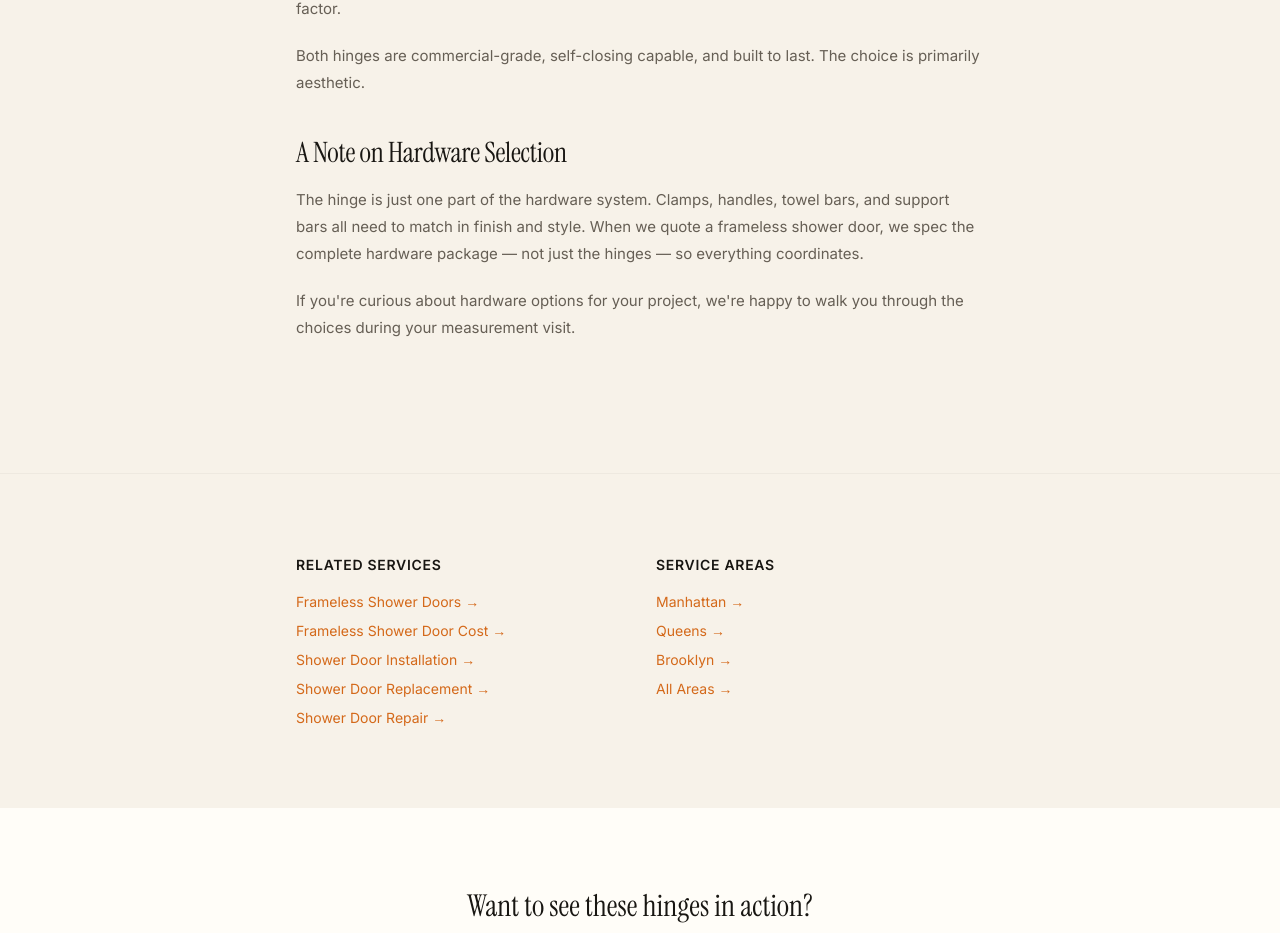
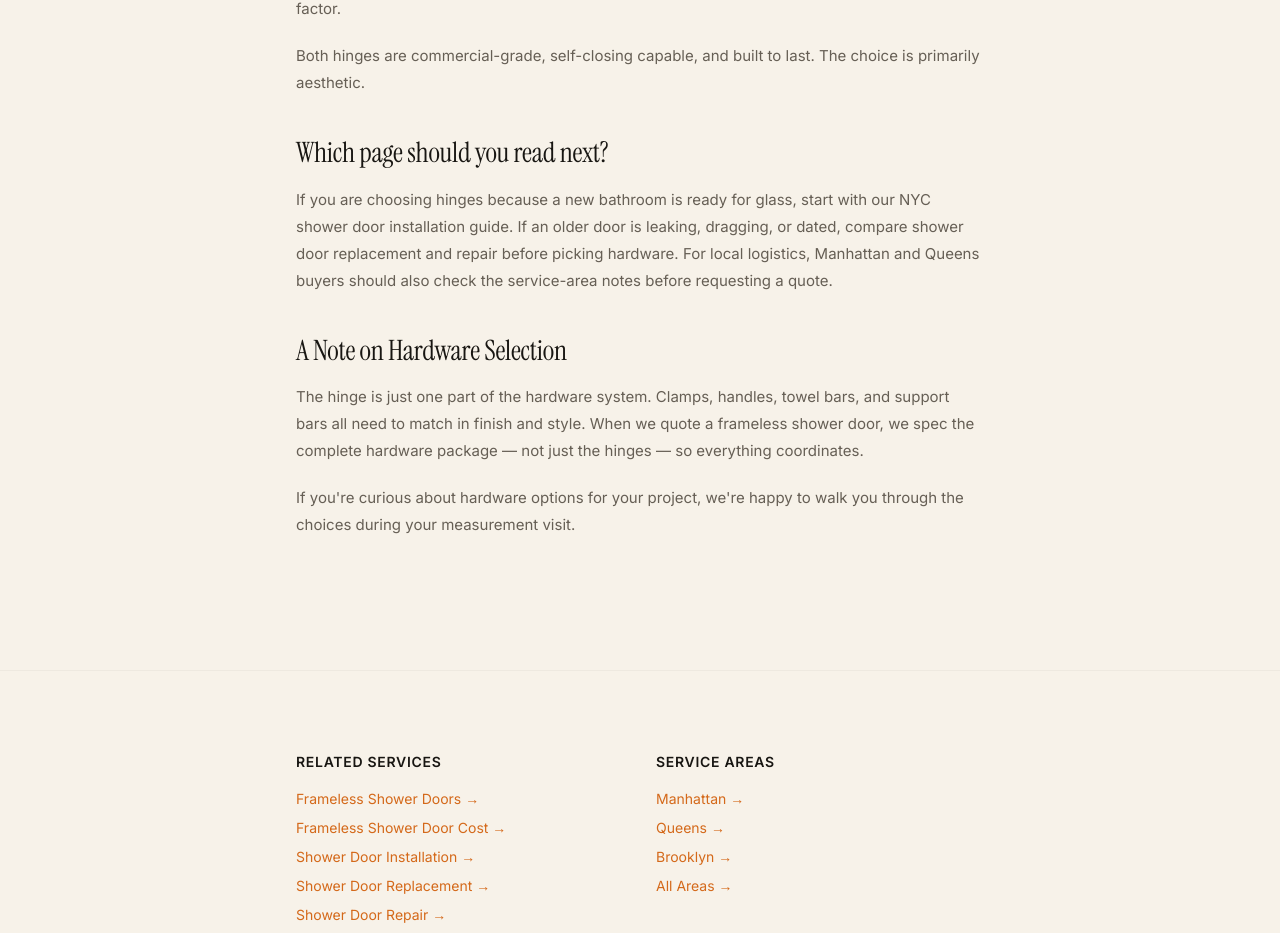
Before and after one commit to donaldlena833-cyber/MetroGlassPro-Website-V8, a Next.js app: page /projects/crl-geneva-vs-vienna-hinges in a window 1280 px wide. Shown: the part 2356-3289 px from the top of the page. Built offline with nearby package versions, Linux system fonts and the light colour scheme; no server answers.

Commit message:
Strengthen GSC-driven shower door paths

```diff
--- a/app/frameless-shower-doors-nyc/page.tsx
+++ b/app/frameless-shower-doors-nyc/page.tsx
@@ -2,12 +2,12 @@ import type { Metadata } from 'next'
 import Link from 'next/link'
 
 export const metadata: Metadata = {
-  title: 'Frameless Shower Doors NYC | Manhattan Custom Glass',
-  description: 'Custom frameless shower doors in NYC with Manhattan-first service, 3/8" and 1/2" tempered glass, premium hardware, COI support, and clean installation.',
+  title: 'Frameless Shower Doors NYC | Measure, Quote, Install',
+  description: 'Custom frameless shower doors in NYC for apartments, co-ops, condos, and renovations. Compare install, replacement, repair, cost, hardware, and service areas before you request a quote.',
   alternates: { canonical: 'https://metroglasspro.com/frameless-shower-doors-nyc/' },
   openGraph: {
-    title: 'Frameless Shower Doors NYC | Manhattan Custom Glass',
-    description: 'Custom frameless shower doors in NYC with Manhattan-first service, premium glass, careful fitting, COI support, and clean installation.',
+    title: 'Frameless Shower Doors NYC | Measure, Quote, Install',
+    description: 'Custom frameless shower doors in NYC with installation, replacement, repair, cost, hardware, and building coordination paths.',
     url: 'https://metroglasspro.com/frameless-shower-doors-nyc/',
     type: 'website',
   },
@@ -49,6 +49,11 @@ const faqs = [
 ]
 
 const buyerIntentChecks = [
+  {
+    title: 'New install, replacement, or repair?',
+    description:
+      'A finished renovation, an older framed enclosure, and a leaking or dragging door are different jobs. Start with the right path so the quote conversation does not waste time.',
+  },
   {
     title: 'Apartment or house?',
     description:
@@ -149,7 +154,7 @@ export default function FramelessShowerDoorsNYC() {
               The right frameless quote starts with the bathroom conditions.
             </h2>
             <p className="mt-5 text-warm text-[15px] leading-relaxed">
-              Some buyers need a clean Manhattan apartment install, others need a Queens or Brooklyn layout decision, and others are comparing repair, replacement, and full custom frameless glass. These are the details that separate a useful quote from a generic price range.
+              Some buyers need a clean Manhattan apartment install, others need a Queens or Brooklyn layout decision, and others are comparing repair, replacement, and full custom frameless glass. These are the details that separate a useful quote from a generic price range and help you avoid choosing the wrong page for the job.
             </p>
           </div>
           <div className="grid grid-cols-1 md:grid-cols-2 gap-5 sm:gap-6">
@@ -161,6 +166,9 @@ export default function FramelessShowerDoorsNYC() {
             ))}
           </div>
           <div className="mt-8 flex flex-wrap gap-3">
+            <Link href="/shower-door-installation-nyc/" className="btn-pill btn-outline px-6 py-3 text-sm">Installation</Link>
+            <Link href="/shower-door-replacement-nyc/" className="btn-pill btn-outline px-6 py-3 text-sm">Replacement</Link>
+            <Link href="/shower-door-repair-nyc/" className="btn-pill btn-outline px-6 py-3 text-sm">Repair</Link>
             <Link href="/service-areas/manhattan/" className="btn-pill btn-outline px-6 py-3 text-sm">Manhattan Planning</Link>
             <Link href="/service-areas/queens/" className="btn-pill btn-outline px-6 py-3 text-sm">Queens Planning</Link>
             <Link href="/projects/frameless-shower-door-cost-nyc/" className="btn-pill btn-outline px-6 py-3 text-sm">Cost Factors</Link>
--- a/app/projects/coop-condo-shower-door-installation-nyc/page.tsx
+++ b/app/projects/coop-condo-shower-door-installation-nyc/page.tsx
@@ -60,7 +60,7 @@ const articleJsonLd = {
   author: { '@type': 'Organization', name: 'MetroGlass Pro', url: 'https://metroglasspro.com' },
   publisher: { '@type': 'Organization', name: 'MetroGlass Pro', url: 'https://metroglasspro.com' },
   datePublished: '2026-03-11',
-  dateModified: '2026-07-02',
+  dateModified: '2026-07-05',
   mainEntityOfPage: 'https://metroglasspro.com/projects/coop-condo-shower-door-installation-nyc/',
   image: 'https://metroglasspro.com/editorial/shower-door.jpg',
 }
@@ -191,6 +191,11 @@ export default function CoopCondoArticle() {
             At MetroGlass Pro, co-op and condo installations are our core business. We know the protocols because we do them every week. We carry the insurance, we provide the paperwork, and we coordinate with your building so install day goes smoothly.
           </p>
 
+          <h2>Match the building plan to the right shower door page</h2>
+          <p>
+            If the bathroom is already tiled and ready for glass, read the <Link href="/shower-door-installation-nyc/">installation guide</Link>. If you are removing an older framed or semi-frameless enclosure, compare the <Link href="/shower-door-replacement-nyc/">replacement path</Link>. If the issue is only a leak, sweep, hinge, or alignment problem, start with <Link href="/shower-door-repair-nyc/">repair</Link>. Manhattan and Queens buyers should also use the local service-area pages so access rules, COI needs, and elevator planning are discussed before fabrication.
+          </p>
+
           <h2>Ready to get started?</h2>
           <p>
             If you&apos;re a co-op or condo owner in NYC looking to install or replace a shower door, we&apos;d love to hear from you. Free estimates, COI provided, and we handle all the building coordination.
--- a/app/projects/crl-geneva-vs-vienna-hinges/page.tsx
+++ b/app/projects/crl-geneva-vs-vienna-hinges/page.tsx
@@ -21,7 +21,7 @@ const articleJsonLd = {
   headline: 'CRL Geneva vs Vienna Hinges for Frameless Shower Doors',
   description: 'A practical comparison of CRL Geneva and Vienna hinges for frameless shower door hardware selection in NYC bathrooms.',
   datePublished: '2026-02-01',
-  dateModified: '2026-07-02',
+  dateModified: '2026-07-05',
   author: { '@type': 'Organization', name: 'MetroGlass Pro' },
   publisher: {
     '@type': 'Organization',
@@ -108,6 +108,11 @@ export default function CRLGenevaVsVienna() {
             Both hinges are commercial-grade, self-closing capable, and built to last. The choice is primarily aesthetic.
           </p>
 
+          <h2>Which page should you read next?</h2>
+          <p>
+            If you are choosing hinges because a new bathroom is ready for glass, start with our <Link href="/shower-door-installation-nyc/">NYC shower door installation guide</Link>. If an older door is leaking, dragging, or dated, compare <Link href="/shower-door-replacement-nyc/">shower door replacement</Link> and <Link href="/shower-door-repair-nyc/">repair</Link> before picking hardware. For local logistics, Manhattan and Queens buyers should also check the service-area notes before requesting a quote.
+          </p>
+
           <h2>A Note on Hardware Selection</h2>
           <p>
             The hinge is just one part of the hardware system. Clamps, handles, towel bars, and support bars all need to match in finish and style. When we quote a frameless shower door, we spec the complete hardware package — not just the hinges — so everything coordinates.
--- a/app/service-areas/page.tsx
+++ b/app/service-areas/page.tsx
@@ -129,6 +129,8 @@ export default function ServiceAreasPage() {
             <Link href="/shower-door-installation-nyc/" className="btn-pill btn-outline px-6 py-2.5 text-[13px]">Installation</Link>
             <Link href="/shower-door-replacement-nyc/" className="btn-pill btn-outline px-6 py-2.5 text-[13px]">Replacement</Link>
             <Link href="/shower-door-repair-nyc/" className="btn-pill btn-outline px-6 py-2.5 text-[13px]">Repair</Link>
+            <Link href="/projects/frameless-shower-door-cost-nyc/" className="btn-pill btn-outline px-6 py-2.5 text-[13px]">Cost Guide</Link>
+            <Link href="/projects/coop-condo-shower-door-installation-nyc/" className="btn-pill btn-outline px-6 py-2.5 text-[13px]">Co-op & Condo Guide</Link>
             <Link href="/custom-mirrors-nyc/" className="btn-pill btn-outline px-6 py-2.5 text-[13px]">Mirrors</Link>
             <Link href="/services/" className="btn-pill btn-outline px-6 py-2.5 text-[13px]">All Services</Link>
           </div>
```
